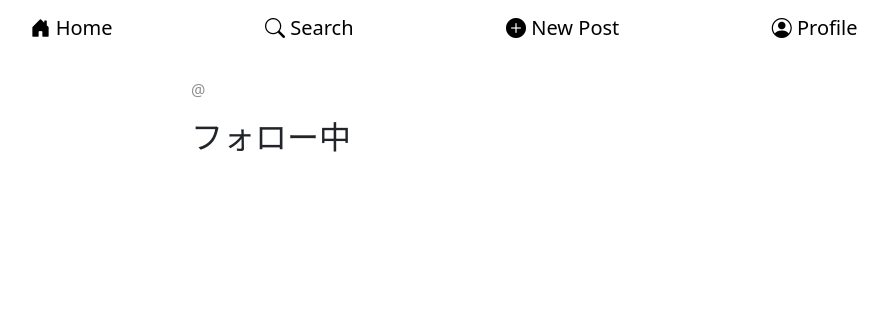
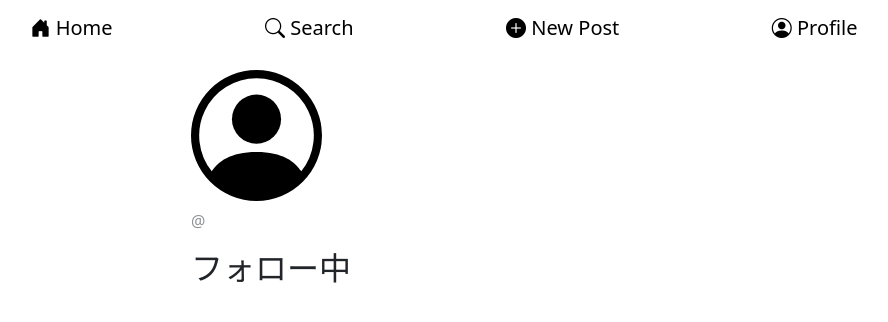
Before and after one commit to k-arakawa-forspec/django_x, a Django app: template templates/users/follows.html in a window 1280 px wide. Shown: the top 322 px of the page, without its empty margins (188-1076 px from the left). Run offline with Django 5.2, Linux system fonts and the light colour scheme; the template is opened without the code that fills it, so the values that code supplies are empty; some libraries are stand-ins or nearby versions.

Commit message:
プロフィール画像を出力

```diff
--- a/templates/posts/partials/post.html
+++ b/templates/posts/partials/post.html
@@ -1,6 +1,6 @@
 <div class="row border p-1">
     <div class="col-1">
-        <i class="bi bi-person-circle"></i>
+        {% include "profiles/partials/image.html" %}
     </div>
     <div class="col">
         <div>
--- /dev/null
+++ b/templates/profiles/partials/image.html
@@ -0,0 +1,7 @@
+{% load static %}
+
+{% if user.profile.image %}
+    <img class="w-100 rounded-circle" src="{{ user.profile.image.url }}" />
+{% else %}
+    <img class="w-100" src="{% static 'image/person-circle.svg' %}" />
+{% endif %}
--- a/templates/users/detail.html
+++ b/templates/users/detail.html
@@ -18,6 +18,10 @@
                 </form>
             {% endif %}
         {% endif %}
+    </div>
+
+    <div class="w-25">
+        {% include "profiles/partials/image.html" %}
     </div>
 
     <h1>
--- a/templates/users/followers.html
+++ b/templates/users/followers.html
@@ -3,6 +3,10 @@
 
 {% block content %}
 <div class="container">
+    <div class="w-25">
+        {% include "profiles/partials/image.html" %}
+    </div>
+
     <h1>
         {{ user.nickname  }}
     </h1>
--- a/templates/users/follows.html
+++ b/templates/users/follows.html
@@ -3,6 +3,10 @@
 
 {% block content %}
 <div class="container">
+    <div class="w-25">
+        {% include "profiles/partials/image.html" %}
+    </div>
+
     <h1>
         {{ user.nickname  }}
     </h1>
--- a/templates/users/partials/user.html
+++ b/templates/users/partials/user.html
@@ -1,6 +1,6 @@
 <div class="row border p-1" style="position: relative;">
     <div class="col-1">
-        <i class="bi bi-person-circle"></i>
+        {% include "profiles/partials/image.html" %}
     </div>
     <div class="col">
         <div>
```
Also changed, not shown: static/image/person-circle.svg (added).
